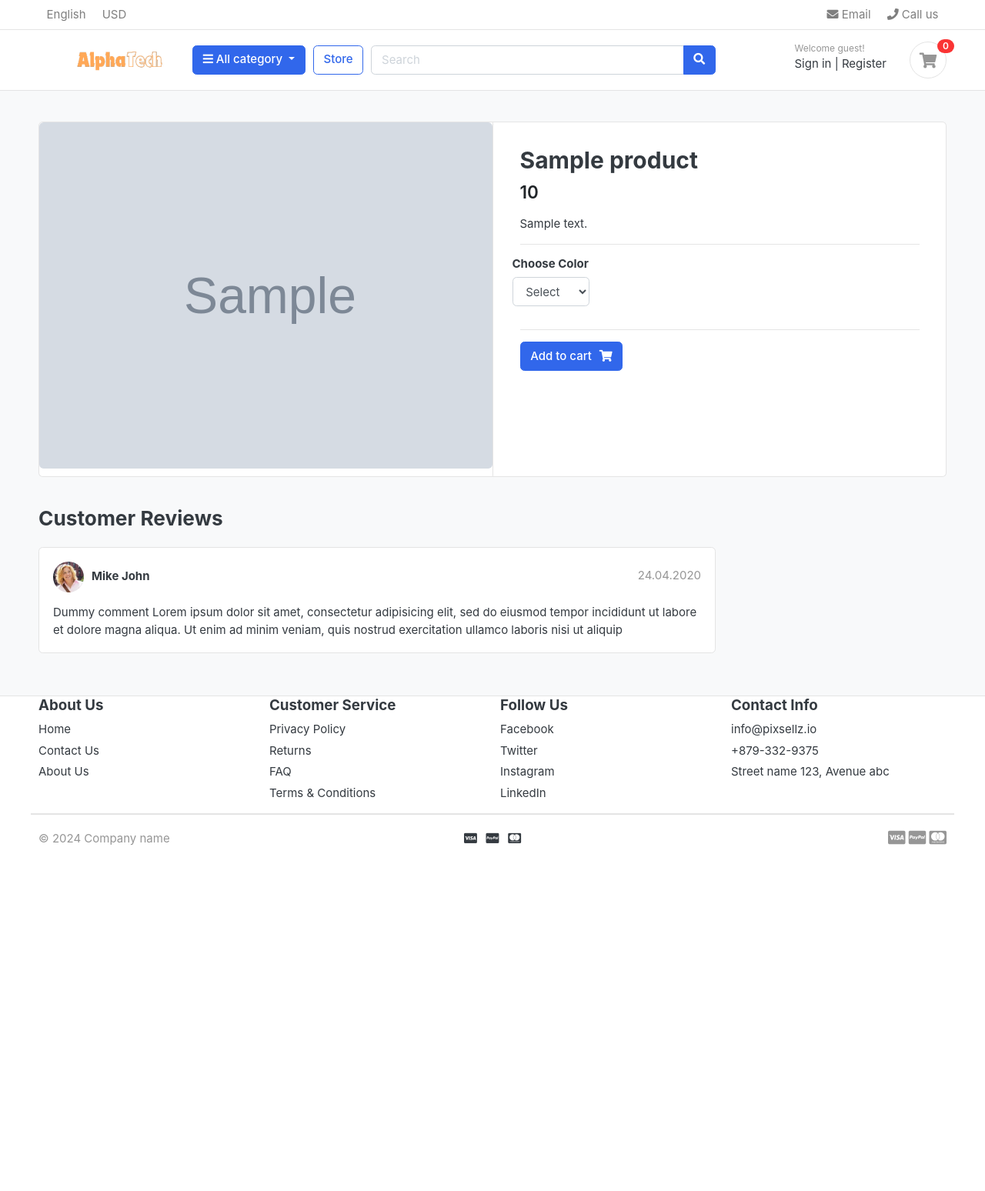
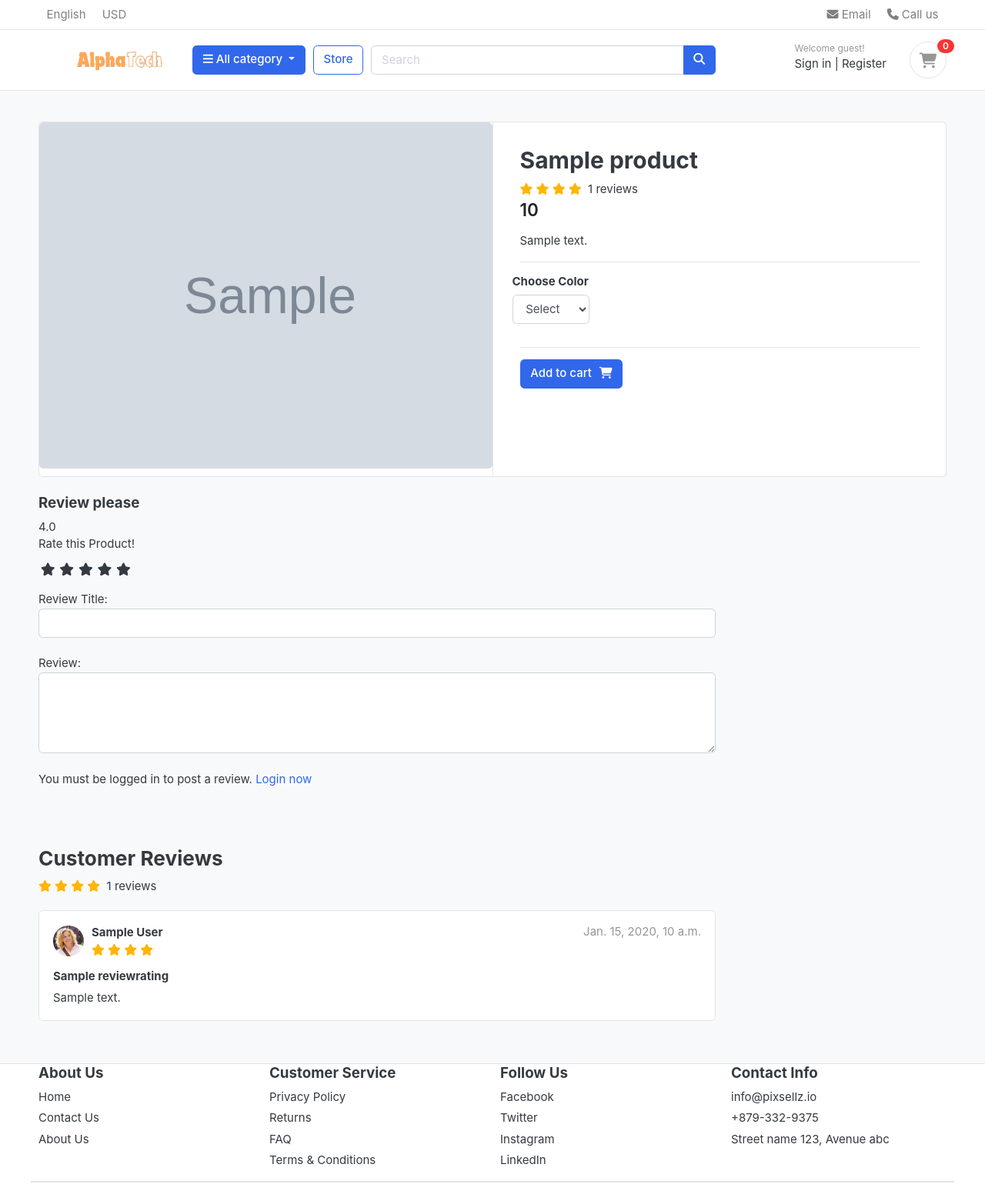
Before and after one commit to upretybnd/E-Business_Django, a Django app: a page that uses templates/base.html in a window 1280 px wide. Shown: the top 1548 px of the page at 77% size. Before the commit the page ends 1099 px from the top, so only its background shows below. Run offline with Django 3.2, Linux system fonts and the light colour scheme; tables that the repository leaves empty hold one stand-in row (values such as "Sample post"); grey boxes marked "Sample" are stand-in pictures; some libraries are stand-ins or nearby versions; some web fonts are replaced.

Commit message:
Added further functionalities like ratings and reviews

```diff
--- a/accounts/models.py
+++ b/accounts/models.py
@@ -59,6 +59,9 @@ class Account(AbstractBaseUser):
 
     objects = MyAccountManager()
 
+    def full_name(self):
+        return f'{self.first_name} {self.last_name}'
+
     def __str__(self):
         return self.email
 
--- /dev/null
+++ b/eCommerce/static/css/custom.css
@@ -0,0 +1,61 @@
+/* Hide Radio button */
+.rate > input{
+  display: none;
+}
+
+.rate{
+  display: inline-block;;
+  border: 0;
+}
+
+.rate > label{
+  float: right;
+}
+
+/* Showing the stars */
+.rate > label:before{
+  display: inline-block;
+  font-size: 1.1rem;
+  font-family: FontAwesome;
+  content: "\f005";
+  margin:0;
+  padding:0.3rem .2rem;
+  cursor: pointer;
+}
+
+/* Half star */
+.rate .half:before{
+  content: "\f089";
+  position: absolute;
+  padding-right: 0;
+}
+
+/* Click and hover */
+input:checked ~ label, label:hover ~ label{
+  color: #ffb503;
+}
+
+/* hover hightlight */
+input:checked + label:hover, input:checked ~ label:hover,input:checked ~ label:hover ~ label,
+label:hover ~ input:checked ~ label{
+  color: #cc9000;
+}
+
+.rating-star i{
+  color: #ffb503 !important;
+}
+
+ul.thumb{
+  margin:0 auto;
+  padding: 0;
+  float: left;
+}
+ul.thumb li{
+  list-style: none;
+  margin: 10px;
+}
+ul.thumb li img{
+  width: 80px;
+  height: 80px;
+  border: 1px solid grey;
+}
--- a/store/admin.py
+++ b/store/admin.py
@@ -1,5 +1,5 @@
 from django.contrib import admin
-from .models import Product, Variation
+from .models import Product, Variation, ReviewRating
 
 
 # Register your models here.
@@ -18,3 +18,4 @@ class VariationAdmin(admin.ModelAdmin):
 
 admin.site.register(Product, ProductAdmin)
 admin.site.register(Variation,VariationAdmin)
+admin.site.register(ReviewRating)
--- a/store/urls.py
+++ b/store/urls.py
@@ -22,4 +22,5 @@ urlpatterns = [
     path('category/<slug:category_slug>/', views.store, name='products_by_category'),
     path('category/<slug:category_slug>/<slug:product_slug>', views.product_detail, name='product_detail'),
     path('search/', views.search, name='search'),
+    path('submit_review/<int:product_id>/', views.submit_review, name='submit_review'),
 ]
--- a/store/views.py
+++ b/store/views.py
@@ -1,8 +1,12 @@
+from django.contrib import messages
 from django.db.models import Q
 from django.http import HttpResponse
-from django.shortcuts import render, get_object_or_404
+from django.shortcuts import render, get_object_or_404, redirect
 from carts.models import CartItem
-from .models import Product
+from orders.models import OrderProduct
+from .forms import ReviewForm
+from .models import Product, ReviewRating
+
 from category.models import Category
 from carts.views import _cart_id
 from django.core.paginator import EmptyPage, PageNotAnInteger, Paginator
@@ -42,9 +46,23 @@ def product_detail(request, category_slug, product_slug):
     except Exception as e:
         raise e
 
+    if request.user.is_authenticated:
+        try:
+            orderproduct = OrderProduct.objects.filter(user=request.user, product_id=single_product.id).exists()
+        except OrderProduct.DoesNotExist:
+            orderproduct = None
+
+    else:
+        orderproduct = None
+
+    # Get the reviews
+    reviews = ReviewRating.objects.filter(product_id=single_product.id, status=True)
+
     context = {
         'single_product': single_product,
         'in_cart': in_cart,
+        'orderproduct': orderproduct,
+        'reviews': reviews,
     }
     return render(request, 'store/product_detail.html', context)
 
@@ -53,10 +71,35 @@ def search(request):
     if 'keyword' in request.GET:
         keyword = request.GET['keyword']
         if keyword:
-            products = Product.objects.order_by('created_date').filter(Q(description__icontains=keyword) | Q(product_name__icontains=keyword))
+            products = Product.objects.order_by('created_date').filter(
+                Q(description__icontains=keyword) | Q(product_name__icontains=keyword))
             product_count = products.count()
         context = {
             'products': products,
-            'product_count' : product_count,
+            'product_count': product_count,
         }
     return render(request, 'store/store.html', context)
+
+
+def submit_review(request, product_id):
+    url = request.META.get('HTTP_REFERER')
+    if request.method == 'POST':
+        try:
+            reviews = ReviewRating.objects.get(user__id=request.user.id, product__id=product_id)
+            form = ReviewForm(request.POST, instance=reviews)
+            form.save()
+            messages.success(request, 'Thank you! Your review has been updated.')
+            return redirect(url)
+        except ReviewRating.DoesNotExist:
+            form = ReviewForm(request.POST)
+            if form.is_valid():
+                data = ReviewRating()
+                data.subject = form.cleaned_data['subject']
+                data.rating = form.cleaned_data['rating']
+                data.review = form.cleaned_data['review']
+                data.ip = request.META.get('REMOTE_ADDR')
+                data.product_id = product_id
+                data.user_id = request.user.id
+                data.save()
+                messages.success(request, 'Thank you! Your review has been submitted.')
+                return redirect(url)
--- a/templates/base.html
+++ b/templates/base.html
@@ -24,6 +24,8 @@
 <!-- custom style -->
 <link href="{% static 'css/ui.css' %} " rel="stylesheet" type="text/css"/>
 <link href="{% static 'css/responsive.css' %} " rel="stylesheet" media="only screen and (max-width: 1200px)" />
+<link href="{% static 'css/custom.css' %} " rel="stylesheet" type="text/css"/>
+<link rel="stylesheet" href="https://cdnjs.cloudflare.com/ajax/libs/font-awesome/6.6.0/css/all.min.css" integrity="sha512-Kc323vGBEqzTmouAECnVceyQqyqdsSiqLQISBL29aUW4U/M7pSPA/gEUZQqv1cwx4OnYxTxve5UMg5GT6L4JJg==" crossorigin="anonymous" referrerpolicy="no-referrer" />
 
 <!-- custom javascript -->
 <script src="{% static 'js/script.js' %}" type="text/javascript"></script>
--- a/templates/store/product_detail.html
+++ b/templates/store/product_detail.html
@@ -24,6 +24,16 @@
 
                 <article class="content-body">
                     <h2 class="title">{{ single_product.product_name }}</h2>
+					<div class="rating-star">
+						<span>
+							<i class="fa fa-star{% if single_product.averageReview < 0.5 %}-o{% elif single_product.averageReview >= 0.5 and single_product.averageReview < 1 %}-half-o {% endif %}" aria-hidden="true"></i>
+							<i class="fa fa-star{% if single_product.averageReview < 1.5 %}-o{% elif single_product.averageReview >= 1.5 and single_product.averageReview < 2 %}-half-o {% endif %}" aria-hidden="true"></i>
+							<i class="fa fa-star{% if single_product.averageReview < 2.5 %}-o{% elif single_product.averageReview >= 2.5 and single_product.averageReview < 3 %}-half-o {% endif %}" aria-hidden="true"></i>
+							<i class="fa fa-star{% if single_product.averageReview < 3.5 %}-o{% elif single_product.averageReview >= 3.5 and single_product.averageReview < 4 %}-half-o {% endif %}" aria-hidden="true"></i>
+							<i class="fa fa-star{% if single_product.averageReview < 4.5 %}-o{% elif single_product.averageReview >= 4.5 and single_product.averageReview < 5 %}-half-o {% endif %}" aria-hidden="true"></i>
+						<span>{{single_product.countReview}} reviews</span></span>
+					</div>
+
 
                     <div class="mb-3">
                         <var class="price h4">{{ single_product.price }}</var>
@@ -63,28 +73,90 @@
 <div class="row">
 			<div class="col-md-9">
 
-	<header class="section-heading">
-		<h3>Customer Reviews </h3>
+		<form action="{% url 'submit_review' single_product.id %}" method="POST">
+			{% csrf_token %}
+			<h5> Review please</h5>
+			{{single_product.averageReview}}
+			<div>
+				<!-- Rating Stars -->
+				<label>Rate this Product!</label>
+				<br>
+				<div class="rate">
+					<input type="radio" name="rating" id="rating10" value="5" required /><label for="rating10" title="5"></label>
+					<input type="radio" name="rating" id="rating9" value="4.5" required /><label for="rating9" title="4.5" class="half"></label>
+					<input type="radio" name="rating" id="rating8" value="4" required /><label for="rating8" title="4"></label>
+					<input type="radio" name="rating" id="rating7" value="3.5" required /><label for="rating7" title="3.5" class="half"></label>
+					<input type="radio" name="rating" id="rating6" value="3" required /><label for="rating6" title="3"></label>
+					<input type="radio" name="rating" id="rating5" value="2.5" required /><label for="rating5" title="2.5" class="half"></label>
+					<input type="radio" name="rating" id="rating4" value="2" required /><label for="rating4" title="2"></label>
+					<input type="radio" name="rating" id="rating3" value="1.5" required /><label for="rating3" title="1.5" class="half"></label>
+					<input type="radio" name="rating" id="rating2" value="1" required /><label for="rating2" title="1"></label>
+					<input type="radio" name="rating" id="rating1" value="0.5" required /><label for="rating1" title="0.5" class="half"></label>
 
-	</header>
+				</div>
+				<br>
+				Review Title:
+				<input type="text" class ="form-control" name="subject">
+				<br>
+				Review:
+				<textarea name="review" rows="4" class ="form-control"></textarea>
+				<br>
+				{% if user.is_authenticated %}
+					{% if orderproduct %}
+						<input type="submit" value="Submit Review" class="btn btn-primary">
+					{% else %}
+						<p>You must purchase this product to post a review.</p>
+					{% endif %}
+				{% else %}
+				<p>You must be logged in to post a review. <span><a href="{% url 'login' %}">Login now</a></span></p>
+				{% endif %}
+				<br>
+			</div>
+			{% include 'includes/alerts.html' %}
+		</form>
+		<br>
+<header class="section-heading">
+	<h3>Customer Reviews </h3>
+	<div class="rating-star">
+		<span>
+			<i class="fa fa-star{% if single_product.averageReview < 0.5 %}-o{% elif single_product.averageReview >= 0.5 and single_product.averageReview < 1 %}-half-o {% endif %}" aria-hidden="true"></i>
+			<i class="fa fa-star{% if single_product.averageReview < 1.5 %}-o{% elif single_product.averageReview >= 1.5 and single_product.averageReview < 2 %}-half-o {% endif %}" aria-hidden="true"></i>
+			<i class="fa fa-star{% if single_product.averageReview < 2.5 %}-o{% elif single_product.averageReview >= 2.5 and single_product.averageReview < 3 %}-half-o {% endif %}" aria-hidden="true"></i>
+			<i class="fa fa-star{% if single_product.averageReview < 3.5 %}-o{% elif single_product.averageReview >= 3.5 and single_product.averageReview < 4 %}-half-o {% endif %}" aria-hidden="true"></i>
+			<i class="fa fa-star{% if single_product.averageReview < 4.5 %}-o{% elif single_product.averageReview >= 4.5 and single_product.averageReview < 5 %}-half-o {% endif %}" aria-hidden="true"></i>
+			<span>{{single_product.countReview}} reviews</span></span>
+		</span>
+	</div>
 
+</header>
+{% for review in reviews %}
 	<article class="box mb-3">
 		<div class="icontext w-100">
 			<img src="{% static './images/avatars/avatar1.jpg' %}" class="img-xs icon rounded-circle">
 			<div class="text">
-				<span class="date text-muted float-md-right">24.04.2020 </span>
-				<h6 class="mb-1">Mike John </h6>
+				<span class="date text-muted float-md-right">{{review.updated_at}}</span>
+				<h6 class="mb-1">{{review.user.full_name}} </h6>
+				<div class="rating-star">
+					<span>
+						<i class="fa fa-star{% if review.rating == 0.5 %}-half-o{% elif review.rating < 1 %}-o {% endif %}" aria-hidden="true"></i>
+						<i class="fa fa-star{% if review.rating == 1.5 %}-half-o{% elif review.rating < 2 %}-o {% endif %}" aria-hidden="true"></i>
+						<i class="fa fa-star{% if review.rating == 2.5 %}-half-o{% elif review.rating < 3 %}-o {% endif %}" aria-hidden="true"></i>
+						<i class="fa fa-star{% if review.rating == 3.5 %}-half-o{% elif review.rating < 4 %}-o {% endif %}" aria-hidden="true"></i>
+						<i class="fa fa-star{% if review.rating == 4.5 %}-half-o{% elif review.rating < 5 %}-o {% endif %}" aria-hidden="true"></i>
+					</span>
+				</div>
+
 
 			</div>
 		</div> <!-- icontext.// -->
 		<div class="mt-3">
+			<h6>{{review.subject}}</h6>
 			<p>
-				Dummy comment Lorem ipsum dolor sit amet, consectetur adipisicing elit, sed do eiusmod
-				tempor incididunt ut labore et dolore magna aliqua. Ut enim ad minim veniam,
-				quis nostrud exercitation ullamco laboris nisi ut aliquip
+				{{review.review}}
 			</p>
 		</div>
 	</article>
+{% endfor %}
 
 
 
```
Also changed, not shown: store/forms.py (added, +7 -0 lines), store/models.py (+31 -0 lines), accounts/migrations/0002_alter_account_id.py (added), carts/migrations/0010_alter_cart_id_alter_cartitem_id.py (added), category/migrations/0003_alter_category_id.py (added), orders/migrations/0003_alter_order_id_alter_orderproduct_id_and_more.py (added), store/migrations/0003_alter_product_id_alter_variation_id_reviewrating.py (added).
